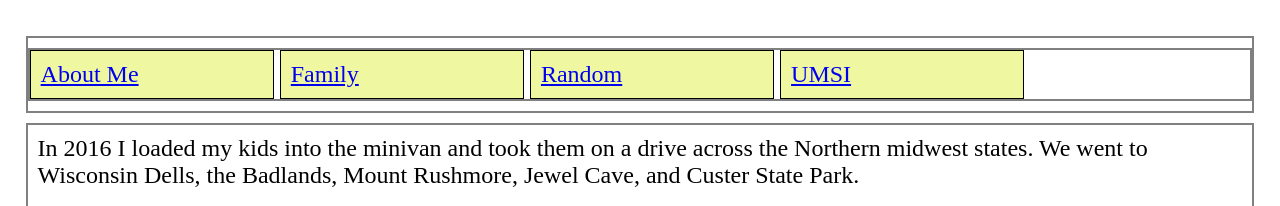
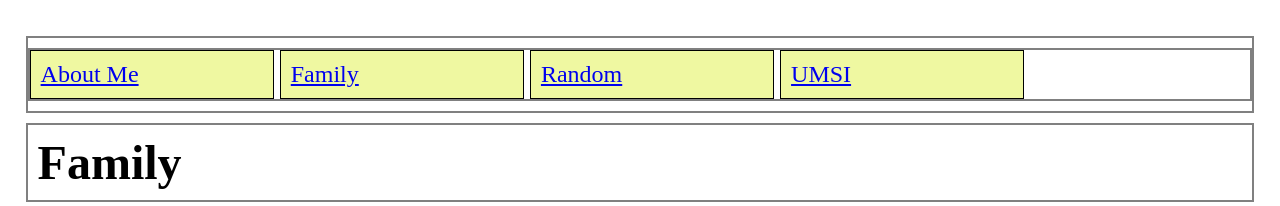
Before and after one commit to prasay12/homework1-2021, a plain HTML site: page personal.html in a window 1280 px wide. Shown: the top 206 px of the page. Drawn offline with Linux system fonts and the light colour scheme.

Commit message:
Added heading

```diff
--- a/personal.html
+++ b/personal.html
@@ -20,6 +20,7 @@
 		</nav>
 	</header>
 
+	<h1>Family</h1>
 
 	<main>
 	<p>In 2016 I loaded my kids into the minivan and took them on a drive across the Northern midwest states.  We went to Wisconsin Dells, the Badlands, Mount Rushmore, Jewel Cave, and Custer State Park.</p>
```
